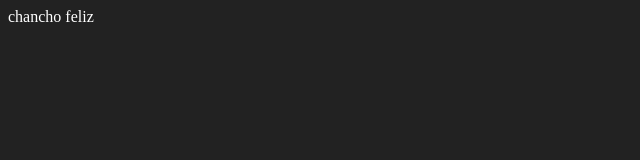
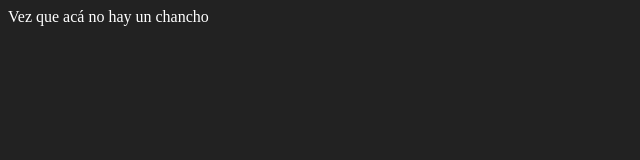
Before and after one commit to franco-moya/Proyecto, a plain HTML site: page index.html in a window 1280 px wide. Shown: the whole page, without its empty margins (0-640 px from the left). Drawn offline with Linux system fonts and the light colour scheme.

Commit message:
cambie el texto

```diff
--- a/index.html
+++ b/index.html
@@ -8,6 +8,6 @@
     <link rel="stylesheet" href="estilos.css">
 </head>
 <body>
-    chancho feliz
+    Vez que acá no hay un chancho
 </body>
 </html>
```
